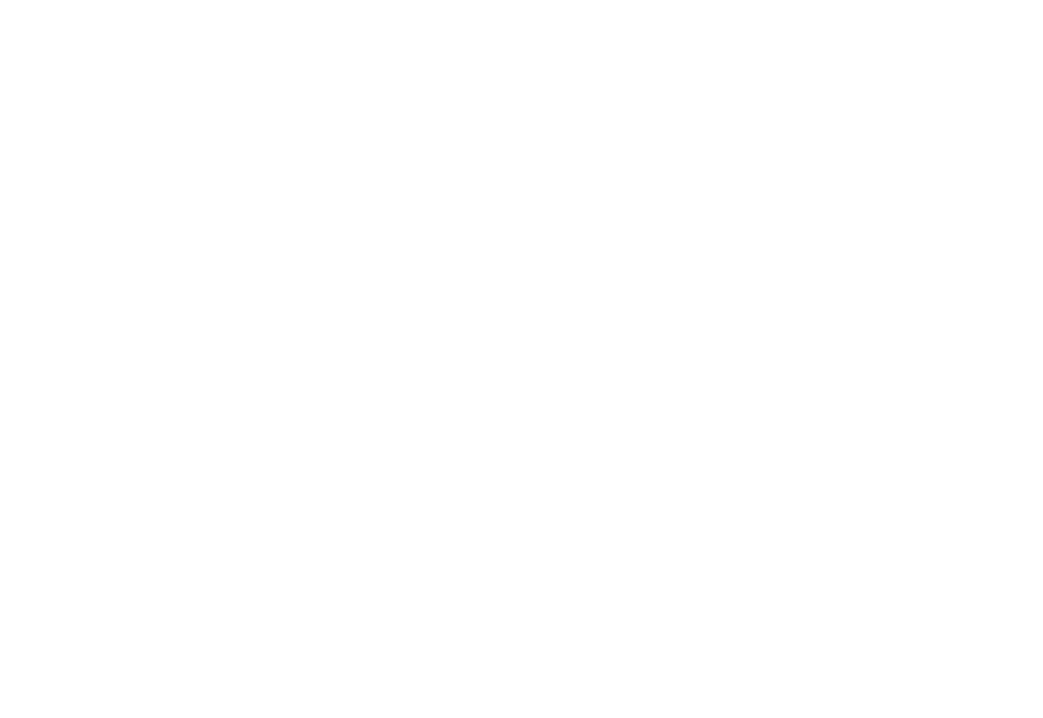
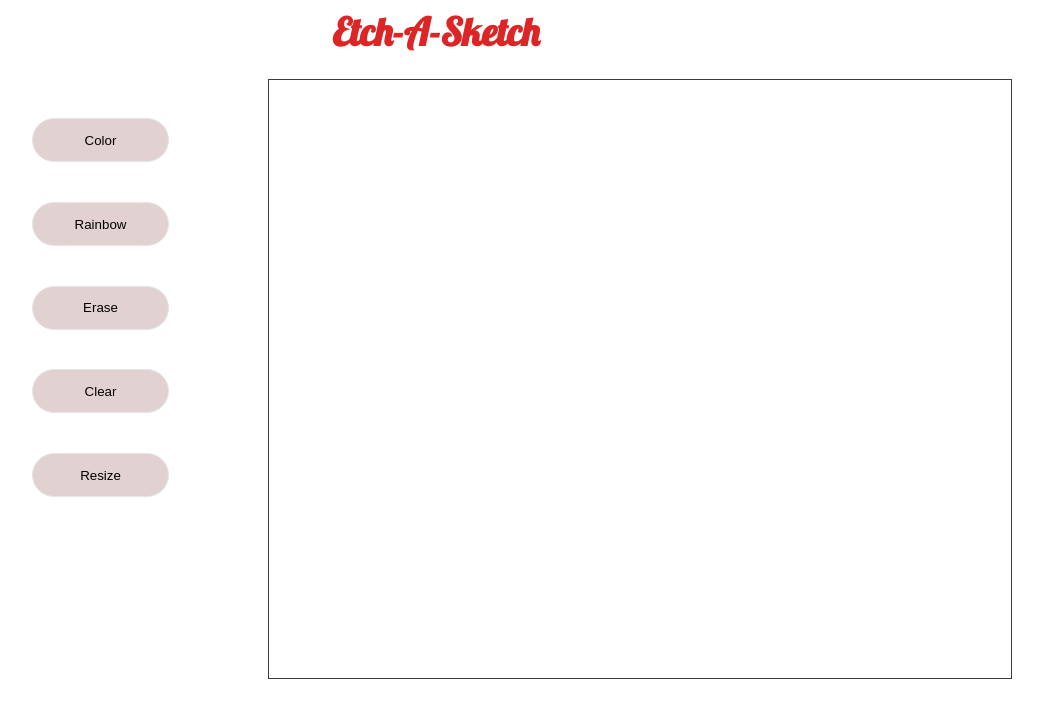
Before and after one commit to hiro776/etch-a-sketch, a plain HTML site: page index.html in a window 1280 px wide. Shown: the whole page, without its empty margins (118-1161 px from the left). Drawn offline with Linux system fonts and the light colour scheme.

Commit message:
UI design complete.

```diff
--- a/index.html
+++ b/index.html
@@ -1,11 +1,36 @@
 <!DOCTYPE html>
 <html lang="en">
+
 <head>
     <meta charset="UTF-8">
+    <meta name="author" content="Rohit Mehta">
     <meta name="viewport" content="width=device-width, initial-scale=1.0">
     <title>Etch-a-Sketch</title>
+
+    <link rel="stylesheet" href="style.css">
 </head>
+
 <body>
+    <header>
+        <h1>Etch-A-Sketch</h1>
+    </header>
 
+    <!-- main container -->
+    <div class="container">
+        <div class="button-group">
+            <!-- span.preview will display the current color -->
+            <button id="color" type="button"><span class="preview"></span>Color</button>
+            <button id="rainbow" type="button">Rainbow</button>
+            <button id="erase" type="button">Erase</button>
+            <button id="clear" type="button">Clear</button>
+            <button id="resize" type="button">Resize</button>
+        </div>
+
+        <!-- wrapper for all grid -->
+        <div class="grid"></div>
+    </div>
+
+    <script src="app.js"></script>
 </body>
+
 </html>
--- /dev/null
+++ b/style.css
@@ -0,0 +1,57 @@
+/* Styles for the default UI of the app */
+
+/* Author: R Mehta */
+
+/* importing Lobster font from google fonts */
+
+@import url('https://fonts.googleapis.com/css2?family=Lobster&display=swap');
+/* Header styles */
+
+header {
+    font-family: 'Lobster', cursive;
+    font-size: 1.2em;
+    color: #dd2525;
+    margin: auto;
+    width: 379px;
+    height: 70.75px;
+}
+
+h1 {
+    margin-top: 0;
+    padding-top: 0;
+}
+
+/* container styles */
+.container {
+    margin: auto;
+    display: flex;
+    width: 980px;
+    justify-content: space-between;
+}
+
+/* inside container: button-group */
+.button-group {
+    display: flex;
+    flex-direction: column;
+    height: 458px;
+    width: 137px;
+    justify-content: space-evenly;
+}
+
+.button-group > button {
+    width: 137px;
+    height: 44px;
+    background-color: #e2d1d1;
+    border: 1px solid #e5e5e5;
+    border-radius: 24px;
+}
+
+/* inside container: grid-area */
+.grid {
+    height: 600px;
+    width: 744px;
+    box-sizing: border-box;
+
+    /* temporary: for debuggin purposes */
+    border: 1px solid rgba(0, 0, 0, 0.767)
+}
```
